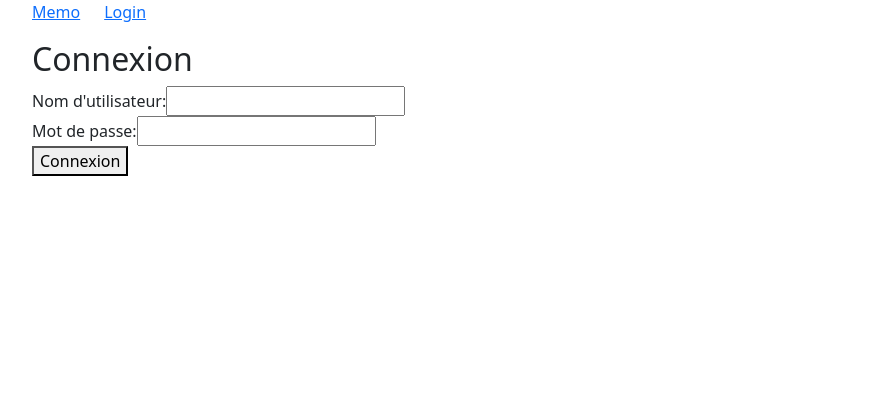
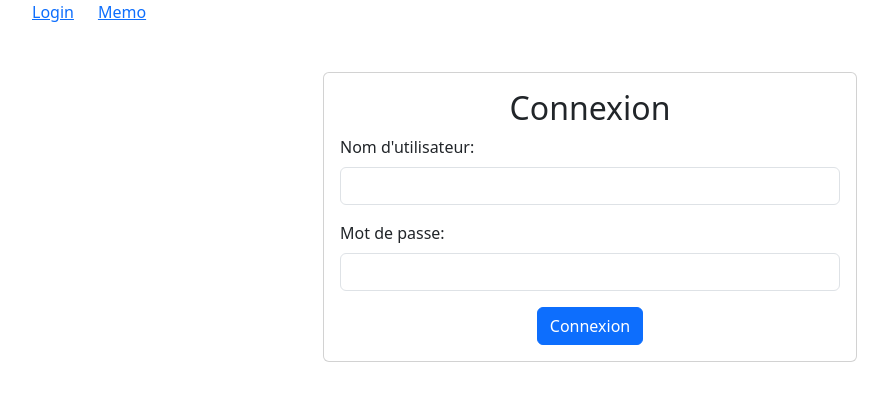
Before and after one commit to CherHamza/Memo_Project_ReactJS, a React (Create React App) app: page /Authentification in a window 1280 px wide. Shown: the top 400 px of the page, without its empty margins (50-938 px from the left). Built offline with nearby package versions, Linux system fonts and the light colour scheme; data requests are answered from the project's data file.

Commit message:
display of terms done

```diff
--- a/db.json
+++ b/db.json
@@ -4,7 +4,13 @@
       "id": "u17253f9-30d5-49bb-8997-c83fb3ee5020",
       "username": "me",
       "password": "123"
+    },
+    {
+      "id": "u17253f9-30d5-49bb-8997-c83fb3ee5021",
+      "username": "kaka",
+      "password": "pipi"
     }
+
   ],
   "columns": [
     {
--- a/src/actions/user.jsx
+++ b/src/actions/user.jsx
@@ -1,10 +1,10 @@
 import { ActionFunctionArgs } from "react-router-dom";
-import JsonServer from "../services/JsonServer";
+import JsonServerUser from "../services/JsonServerUser";
 
 export const loadUser = async ({ request }) => {
   console.log(` Dans actionUser`);
   const formData = await request.formData();
 //   const article_title = formData.get("article_title") ;
-  await JsonServer.loadUser();
+  await JsonServerUser.loadUser();
   return null;
 };
--- a/src/components/App.jsx
+++ b/src/components/App.jsx
@@ -1,13 +1,31 @@
-import { Outlet , Link} from 'react-router-dom';
+// App.js
+
+import { Link, Outlet, useNavigate } from 'react-router-dom';
+import React, { useState } from 'react';
+
 
 function App() {
+  const [isLoggedIn, setIsLoggedIn] = useState(false);
+  const navigate = useNavigate();
+
+  const handleLogout = () => {
+    setIsLoggedIn(false);
+    navigate('/authentification');
+  };
+
   return (
     <div className="App container">
       <header>
         <nav>
           <ul className='list-unstyled d-flex gap-4'>
-        <li><Link to="/" >Memo</Link></li>
-        <li><Link to="/Authentification">Login</Link></li>
+            {isLoggedIn ? (
+              <li>
+                <button onClick={handleLogout}>Déconnexion</button>
+              </li>
+            ) : (
+              <li><Link to="/authentification">Login</Link></li>
+            )}
+            <li><Link to="/memo">Memo</Link></li>
           </ul>
         </nav>
       </header>
--- a/src/components/Authentification.jsx
+++ b/src/components/Authentification.jsx
@@ -1,18 +1,21 @@
 import React, { useState, useEffect } from 'react';
-import JsonServer from './../services/JsonServer';
-import { loadUser } from '../actions/user';
-
+import JsonServerUser from '../services/JsonServerUser';
+import { useNavigate } from 'react-router-dom';
 
 function Authentification() {
   const [username, setUsername] = useState('');
   const [password, setPassword] = useState('');
   const [users, setUsers] = useState([]);
   const [isLoggedIn, setIsLoggedIn] = useState(false);
+  const navigate = useNavigate();
 
   useEffect(() => {
     const fetchData = async () => {
       try {
-          const userData = await JsonServer.loadUser();
+
+        console.log(isLoggedIn);
+
+        const userData = await JsonServerUser.loadUser();
         setUsers(userData);
       } catch (error) {
         console.error('Erreur lors du chargement de la base de données JSON : ', error);
@@ -23,7 +26,6 @@ import { loadUser } from '../actions/user';
   }, []);
 
   const handleChange = (e) => {
-
     const { name, value } = e.target;
     if (name === 'username') {
       setUsername(value);
@@ -32,62 +34,72 @@ import { loadUser } from '../actions/user';
     }
   };
 
-
-
   const handleSubmit = (e) => {
     e.preventDefault();
-    console.log('Username:', username);
-  console.log('Password:', password);
-  console.log('Données de la base de données :', users);
-    console.log('form e.target', e.target[0].value)
-    console.log('Jsonserver', JsonServer.loadUser())
-
-
-
-
-
 
     // Search user(u) dans db
     const user = users.find((u) => u.username === username && u.password === password);
 
+    if (user) {
+      setIsLoggedIn(true);
+      if (isLoggedIn === true) {
+
+        alert('Connexion réussie !');
+      navigate('/Memo');
+      }
 
 
 
-    if (user) {
-      setIsLoggedIn(true);
-      alert('Connexion réussie !');
     } else {
       alert('Nom d\'utilisateur ou mot de passe incorrect');
     }
   };
 
+  return (
 
-  return (
-    <div>
-      <h2>Connexion</h2>
+
+      <div className="container mt-5">
+      <div className="row justify-content-center">
+        <div className="col-md-6">
+          <div className="card">
+            <div className="card-body">
+              <h2 className="card-title text-center">Connexion</h2>
               <form onSubmit={handleSubmit}>
-        <div>
-          <label>Nom d'utilisateur:</label>
+                <div className="mb-3">
+                  <label htmlFor="username" className="form-label">Nom d'utilisateur:</label>
                   <input
                     type="text"
+                    className="form-control"
+                    id="username"
                     name="username"
                     value={username}
                     onChange={handleChange}
                   />
                 </div>
-        <div>
-          <label>Mot de passe:</label>
+                <div className="mb-3">
+                  <label htmlFor="password" className="form-label">Mot de passe:</label>
                   <input
                     type="password"
+                    className="form-control"
+                    id="password"
                     name="password"
                     value={password}
                     onChange={handleChange}
                   />
                 </div>
-        <button type="submit">Connexion</button>
+                <div className="text-center">
+                  <button type="submit" className="btn btn-primary">Connexion</button>
+                </div>
               </form>
             </div>
+          </div>
+        </div>
+      </div>
+    </div>
+
   );
+
 }
 
+
 export default Authentification;
--- /dev/null
+++ b/src/components/Memo.jsx
@@ -0,0 +1,46 @@
+// Memo.js
+import React, { useEffect, useState } from 'react';
+import JsonServerTerms from '../services/JsonServerTerms';
+
+
+
+function Memo() {
+  const [terms, setTerms] = useState([]);
+
+  useEffect(() => {
+    const fetchTerms = async () => {
+      try {
+        const loadedTerms = await JsonServerTerms.loadTerms();
+        setTerms(loadedTerms);
+      } catch (error) {
+        console.error("Erreur lors du chargement des termes :", error);
+      }
+    };
+
+    fetchTerms();
+  }, []);
+
+  const handleTermClick = (term) => {
+    // Vous pouvez gérer ce qui se passe lorsque vous cliquez sur un terme ici
+    alert(`Vous avez cliqué sur le terme : ${term.name}`);
+  };
+
+  return (
+    <div>
+      <h1>MEMO</h1>
+      <div className="d-flex justify-content-around">
+        {terms.map((term) => (
+          <span
+            key={term.id}
+            className="term border rounded-pill px-3 py-2 bg-success text-white"
+            onClick={() => handleTermClick(term)}
+          >
+            {term.name}
+          </span>
+        ))}
+      </div>
+    </div>
+  );
+}
+
+export default Memo;
--- a/src/index.js
+++ b/src/index.js
@@ -9,6 +9,7 @@ import ReactDOM from 'react-dom/client';
 import reportWebVitals from './reportWebVitals';
 import { createBrowserRouter, createRoutesFromElements, Route, RouterProvider } from 'react-router-dom';
 import { loadUser } from './actions/user';
+import Memo from './components/Memo';
 // import loaderArticles from './loaders/articles';
 // import { actionAdd } from './actions/articles';
 
@@ -21,6 +22,9 @@ const router = createBrowserRouter(
     <>
       <Route path="/" element={<App />} >
         <Route path="/Authentification" element={<Authentification />}  action={loadUser}/>
+        <Route path="/Memo" element={<Memo />}  action={loadUser}/>
+
+
         {/* <Route path="articles" element={<Articles />} loader={loaderArticles} /> */}
       </Route>
 
--- /dev/null
+++ b/src/services/JsonServerTerms.jsx
@@ -0,0 +1,19 @@
+// JsonServerTerms.js
+export default class JsonServerTerms {
+    static url = "http://localhost:3001/terms";
+
+    static async loadTerms() {
+      return fetch(JsonServerTerms.url)
+        .then((response) => {
+          if (response.status !== 200) throw new Error("Erreur dans le chargement des termes");
+          return response.json();
+        })
+        .then((terms) => {
+          console.log("Termes chargés :", terms);
+          return terms;
+        })
+        .catch((error) => {
+          console.error("Erreur attrapée dans loadTerms : " + error);
+        });
+    }
+  }
--- a/src/services/JsonServer.jsx
+++ b/src/services/JsonServerUser.jsx
@@ -1,8 +1,8 @@
-export default class JsonServer {
+export default class JsonServerUser {
     static url = "http://localhost:3001/users";
 
     static async loadUser() {
-        return fetch(JsonServer.url)
+        return fetch(JsonServerUser.url)
         .then(response => {
             console.log(`response.status`, response.status);
             if (response.status !== 200) throw new Error("Erreur dans le loadUser")
@@ -19,4 +19,5 @@ export default class JsonServer {
 
     }
 
+
 }
```
Also changed, not shown: src/components/HeaderApp.jsx (added, +27 -0 lines). Lines whose indentation alone changed are shown as unchanged.
